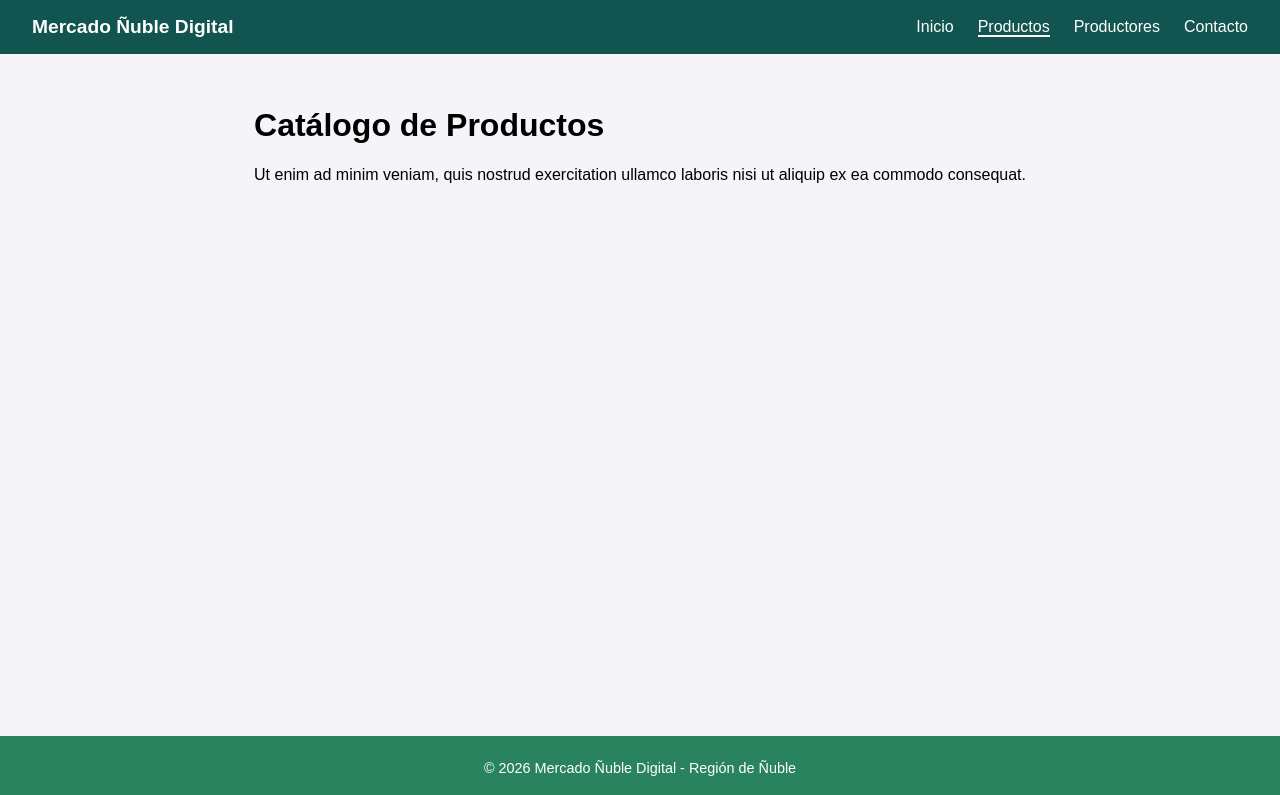
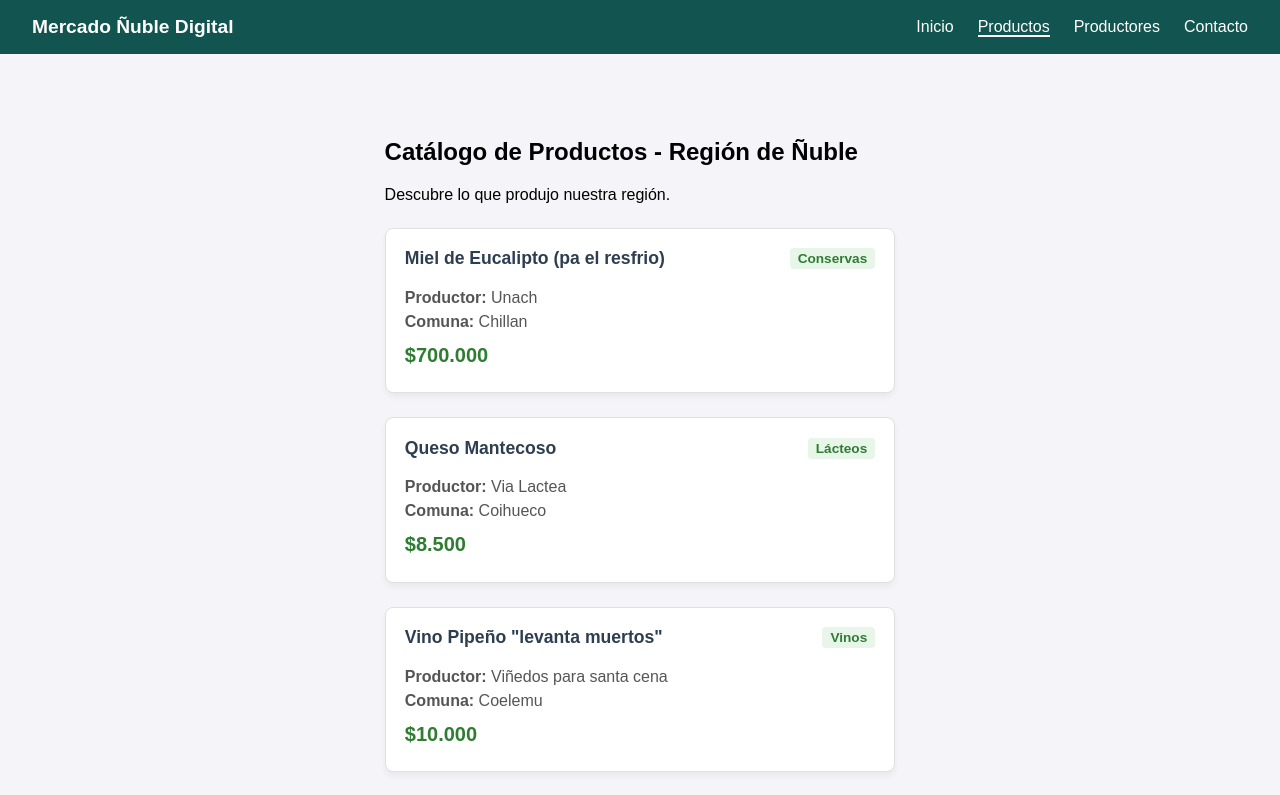
Before and after one commit to Takumishii/IW600-NT1-Patricio-Cardenas, a Vue app: page /productos in a window 1280 px wide. Shown: the top 795 px of the page. Built offline with nearby package versions, Linux system fonts and the light colour scheme.

Commit message:
Parte B - Componentes y Props

```diff
--- /dev/null
+++ b/src/components/CardProducto.vue
@@ -0,0 +1,73 @@
+<script>
+export default {
+  name: 'ProductoCard',
+  props: {
+    producto: {
+      type: Object,
+      required: true
+    }
+  }
+}
+</script>
+
+<template>
+  <div class="card">
+    <div class="card-header">
+      <h3>{{ producto.nombre }}</h3>
+      <span class="badge">{{ producto.categoria }}</span>
+    </div>
+
+    <div class="card-body">
+      <p><strong>Productor:</strong> {{ producto.productor }}</p>
+      <p><strong>Comuna:</strong> {{ producto.comuna }}</p>
+      <p class="precio">${{ producto.precio.toLocaleString('es-CL') }}</p>
+    </div>
+  </div>
+</template>
+
+<style scoped>
+.card {
+  border: 1px solid #e0e0e0;
+  border-radius: 8px;
+  background-color: #ffffff;
+  padding: 1.2rem;
+  box-shadow: 0 4px 6px rgba(0, 0, 0, 0.05);
+  display: flex;
+  flex-direction: column;
+  justify-content: space-between;
+}
+
+.card-header {
+  display: flex;
+  justify-content: space-between;
+  align-items: center;
+  margin-bottom: 0.8rem;
+}
+
+.card-header h3 {
+  margin: 0;
+  font-size: 1.1rem;
+  color: #2c3e50;
+}
+
+.badge {
+  background: #e8f5e9;
+  color: #2e7d32;
+  padding: 0.2rem 0.5rem;
+  border-radius: 4px;
+  font-size: 0.85rem;
+  font-weight: bold;
+}
+
+.card-body p {
+  margin: 0.4rem 0;
+  color: #555;
+}
+
+.precio {
+  font-size: 1.25rem;
+  font-weight: bold;
+  color: #2e7d32 !important;
+  margin-top: 0.8rem !important;
+}
+</style>
--- a/src/views/Productos.vue
+++ b/src/views/Productos.vue
@@ -1,6 +1,47 @@
+<script>
+import CardProducto from '../components/CardProducto.vue'
+
+export default {
+  components: {
+    CardProducto
+  },
+  data() {
+    return {
+      productos: [
+        { id: 1, nombre: 'Miel de Eucalipto (pa el resfrio)', categoria: 'Conservas', productor: 'Unach', comuna: 'Chillan', precio: 700000 },
+        { id: 2, nombre: 'Queso Mantecoso', categoria: 'Lácteos', productor: 'Via Lactea', comuna: 'Coihueco', precio: 8500 },
+        { id: 3, nombre: 'Vino Pipeño "levanta muertos"', categoria: 'Vinos', productor: 'Viñedos para santa cena', comuna: 'Coelemu', precio: 10000 },
+        { id: 4, nombre: 'Longaniza de Pollo Fit (muy mucho confiable)', categoria: 'Embutidos', productor: 'Porkeriza Don Cerdonio Porky', comuna: 'San Carlos', precio: 9000 },
+        { id: 5, nombre: 'Mermelada de Rosa Mosqueta "Pa la mamita"', categoria: 'Conservas', productor: 'Diego', comuna: 'Coihueco', precio: 4500 },
+        { id: 6, nombre: 'El Indio Pícaro', categoria: 'Artesanía', productor: 'Longaniza Informatica Unach', comuna: 'Chillan', precio: 1 }
+        ]
+    }
+  }
+}
+</script>
+
 <template>
-  <div>
-    <h1>Catálogo de Productos</h1>
-    <p>Ut enim ad minim veniam, quis nostrud exercitation ullamco laboris nisi ut aliquip ex ea commodo consequat.</p>
+  <div class="container">
+    <h2>Catálogo de Productos - Región de Ñuble</h2>
+    <p>Descubre lo que produjo nuestra región.</p>
+
+    <div class="grid">
+      <CardProducto
+        v-for="item in productos"
+        :key="item.id"
+        :producto="item"
+      />
+    </div>
   </div>
 </template>
+
+
+
+<style scoped>
+.grid {
+  display: grid;
+  grid-template-columns: repeat(auto-fit, minmax(280px, 1fr));
+  gap: 1.5rem;
+  margin-top: 1.5rem;
+}
+</style>
```
